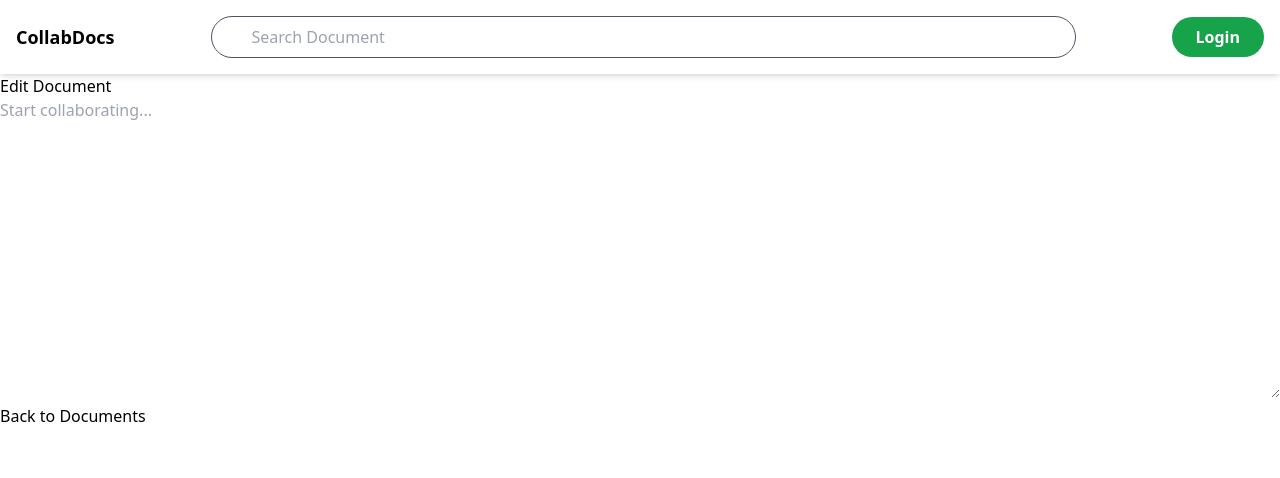
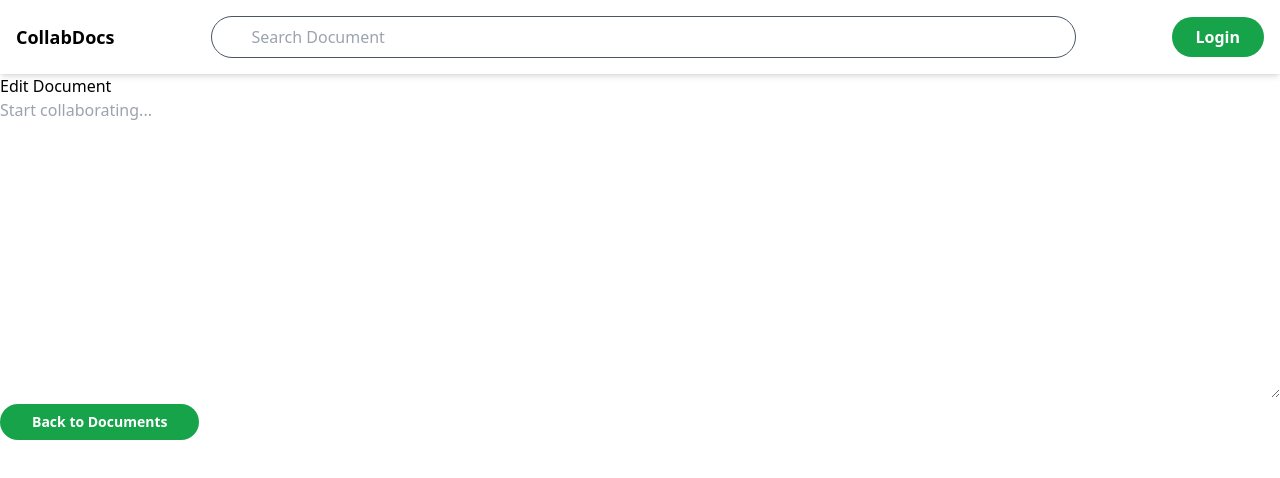
Before and after one commit to Evans-mutuku/CollabTool, a website: page client/edit.html in a window 1280 px wide. Drawn offline with nearby package versions, Linux system fonts and the light colour scheme; no server answers.

```diff
--- a/client/edit.html
+++ b/client/edit.html
@@ -35,7 +35,10 @@
     <main class="max-w-7xl mx-auto">
         <textarea id="editor" placeholder="Start collaborating..."></textarea>
 
-        <button id="back-btn" class="">Back to Documents</button>
+        <button id="back-btn"
+            class="bg-green-600 hover:bg-green-700 font-bold rounded-full text-sm text-white py-2 px-8">Back
+            to
+            Documents</button>
     </main>
 
 
```
